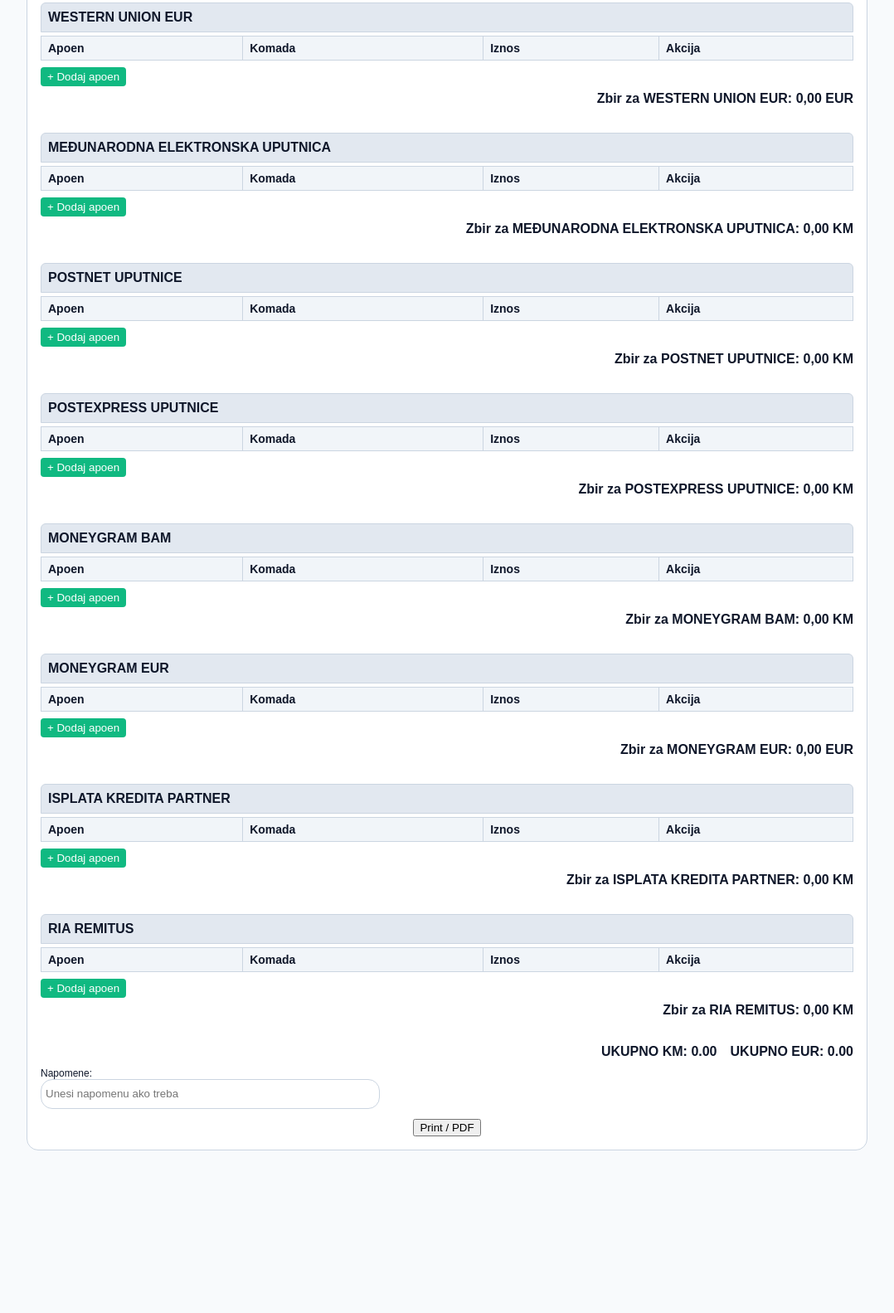
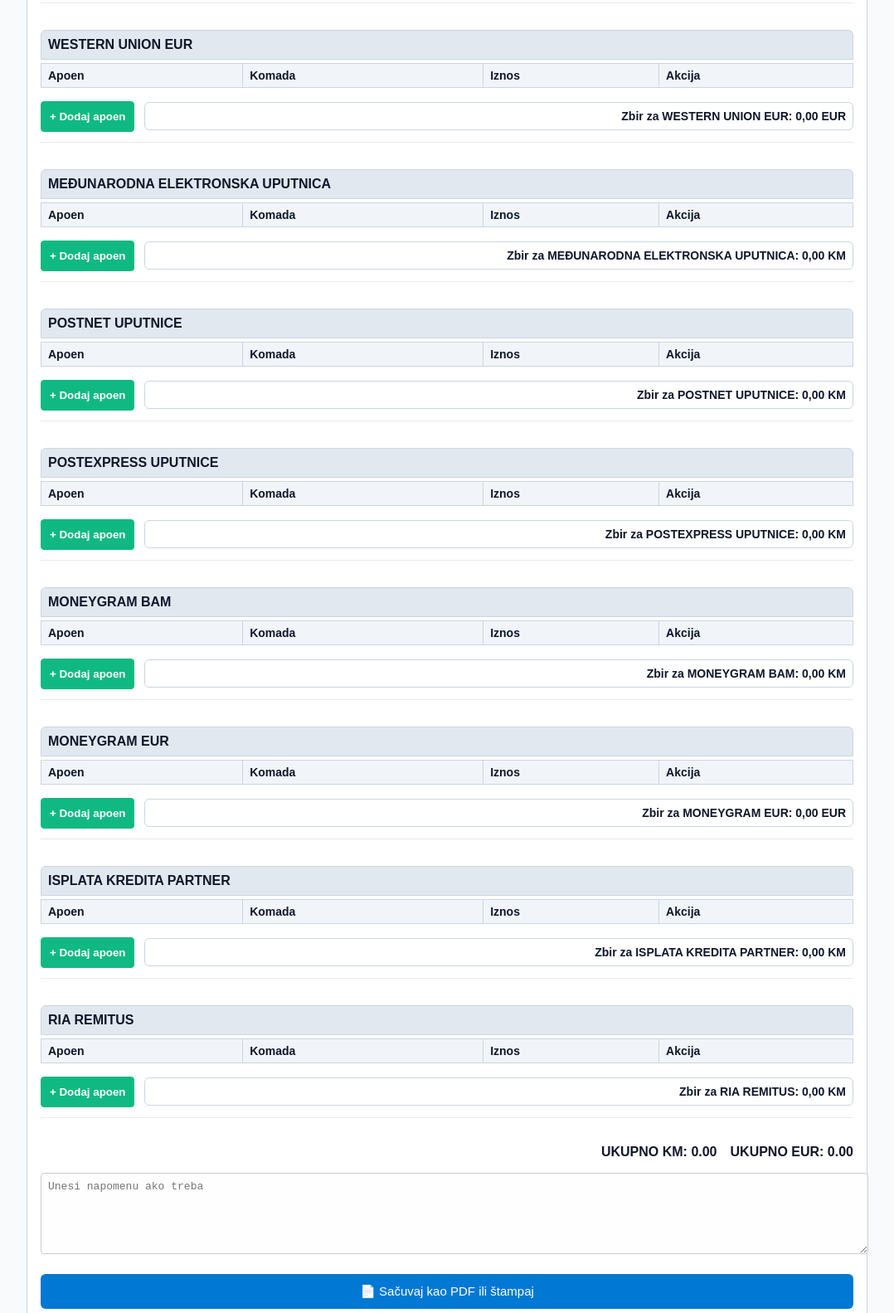
Before and after one commit to s3haaa/trebovanje-bih, a plain HTML site: page index.html in a window 1280 px wide. Shown: the part 624-2207 px from the top of the page at 83% size, without its empty margins (101-1179 px from the left). Before the commit the page ends 2035 px from the top, so only its background shows below. Drawn offline with Linux system fonts and the light colour scheme.

Commit message:
Update index.html

```diff
--- a/index.html
+++ b/index.html
@@ -6,6 +6,40 @@
     <meta name="viewport" content="width=device-width, initial-scale=1.0">
     <title>TREBOVANJE NOVČANIH DOTACIJA</title>
     <style>
+        .group-controls {
+  display: flex;
+  justify-content: space-between;
+  align-items: center;
+  margin-top: 8px;
+  gap: 12px;
+}
+
+.group-total {
+    font-weight: bold;
+            background: #ffffff;
+            padding: 8px;
+            border: 1px solid #cbd5e1;
+            border-radius: 6px;
+
+}
+.group-controls .add-btn {
+  flex-shrink: 0;
+}
+
+.group-controls .group-total {
+  flex-grow: 1;
+  text-align: right;
+  font-weight: bold;
+}
+
+        .blagajna-divider {
+  display: block;
+    margin-top: 12px;
+    border-top: 1px solid #e9e9e9;
+    width: 100%;
+
+}
+
         @media print {
   @page {
     margin: 8mm;
@@ -104,13 +138,39 @@
   }
 }
 
-        #napomena {
-            width: 100%;
-            border: 1px solid #cbd5e1;
-            border-radius: 14px;
-            padding: 5px;
+        .napomena-wrapper {
+  margin-top: 16px;
 }
 
+.print-button {
+  display: block;
+  width: 100%;
+  padding: 12px 16px;
+  font-size: 15px;
+  font-weight: 500;
+  background-color: #0078D4;
+  color: white;
+  border: none;
+  border-radius: 6px;
+  cursor: pointer;
+  transition: background-color 0.3s ease;
+  margin-top: 20px;
+}
+
+.print-button:hover {
+  background-color: #005fa3;
+}
+
+.notes-area {
+  width: 100%;
+  min-height: 80px;
+  padding: 8px;
+  font-size: 13px;
+  border: 1px solid #ccc;
+  border-radius: 4px;
+  resize: vertical;
+  background-color: #fefefe;
+}
         body {
             font-family: Arial, sans-serif;
             margin: 0;
@@ -216,27 +276,47 @@
 
         .add-btn,
         .remove-btn {
-            padding: 4px 8px;
+            padding: 10px 10px;
             border: none;
             border-radius: 4px;
             cursor: pointer;
         }
 
         .add-btn {
+            font-weight: bolder;
             background: #10b981;
+            border:1px solid #10b981;
             color: white;
             margin-top: 8px;
         }
 
+        .add-btn:hover {
+            background: #b3e9d7;
+            color: #053525;
+            border:1px solid #10b981;
+            margin-top: 8px;
+        }
+
         .remove-btn {
+            font-weight: bolder;
             background: #ef4444;
+            border:1px solid #ef4444;
             color: white;
+            width: 100%;
+        }
+
+        .remove-btn:hover {
+            background: #ee9797;
+            color: #550a0a;
+            border:1px solid #ef4444;
+            width: 100%;
         }
 
         .group-total {
             text-align: right;
             font-weight: bold;
             margin-top: 6px;
+            font-size: 14px;
         }
 
         .totals {
@@ -298,14 +378,13 @@
             <div>UKUPNO EUR: <span id="sumEUR">0.00</span></div>
         </div>
 
-        <div class="meta">
-            <div>Napomene: <input type="text" id="napomena" class="notes-line" placeholder="Unesi napomenu ako treba">
-            </div>
+        <div class="napomena-wrapper">
+  <textarea id="napomena" class="notes-area" rows="4" placeholder="Unesi napomenu ako treba"></textarea>
 </div>
 
 
         <div class="actions">
-            <button onclick="window.print()">Print / PDF</button>
+  <button class="print-button" onclick="window.print()">📄 Sačuvaj kao PDF ili štampaj</button>
 </div>
     </div>
 
@@ -396,7 +475,7 @@
     <td><select class="denom">${apoeni.map(a => `<option value="${a}">${a}</option>`).join('')}</select></td>
     <td><input type="number" class="qty" min="0" value="1"></td>
     <td class="subtotal">0,00 ${currencyFor(category)}</td>
-    <td><button class="remove-btn">🗑</button></td>
+    <td><button class="remove-btn">🗑 Ukloni</button></td>
   `;
             tbody.appendChild(tr);
 
@@ -461,8 +540,14 @@
                 addRow(tbody, category, totalEl);
             });
 
-            groupDiv.appendChild(addBtn);
-            groupDiv.appendChild(totalEl);
+            const controlsRow = document.createElement('div');
+controlsRow.className = 'group-controls';
+controlsRow.appendChild(addBtn);
+controlsRow.appendChild(totalEl);
+groupDiv.appendChild(controlsRow);
+            const divider = document.createElement('div');
+divider.className = 'blagajna-divider';
+groupDiv.appendChild(divider);
             groupsContainer.appendChild(groupDiv);
 
             // ⛔️ Ne dodajemo red automatski
@@ -577,6 +662,17 @@
     const category = group.querySelector('.group-title')?.textContent || '';
     const currency = currencyFor(category);
     let groupTotal = 0;
+
+    // Prvo izračunaj zbir
+    group.querySelectorAll('tbody tr').forEach(row => {
+        const apoen = parseFloat(row.querySelector('.denom')?.value || 0);
+        const komada = parseInt(row.querySelector('.qty')?.value || 0);
+        const iznos = apoen * komada;
+        if (apoen && komada) groupTotal += iznos;
+    });
+
+    // Ako je zbir > 0, dodijeli boju i dodaj redove
+    if (groupTotal > 0) {
         const rowColorClass = colorClasses[colorIndex % colorClasses.length];
         colorIndex++;
 
@@ -586,8 +682,6 @@
             const iznos = apoen * komada;
 
             if (apoen && komada) {
-                        groupTotal += iznos;
-
                 const tr = document.createElement('tr');
                 tr.className = rowColorClass;
                 tr.innerHTML = `
@@ -600,8 +694,8 @@
             }
         });
 
-                if (groupTotal > 0) {
         const summaryRow = document.createElement('tr');
+        summaryRow.className = rowColorClass;
         summaryRow.innerHTML = `
             <td>Zbir za ${category}</td>
             <td style="text-align:right;">${formatAmount(groupTotal)} ${currency}</td>
```
Lines whose indentation alone changed are shown as unchanged.
